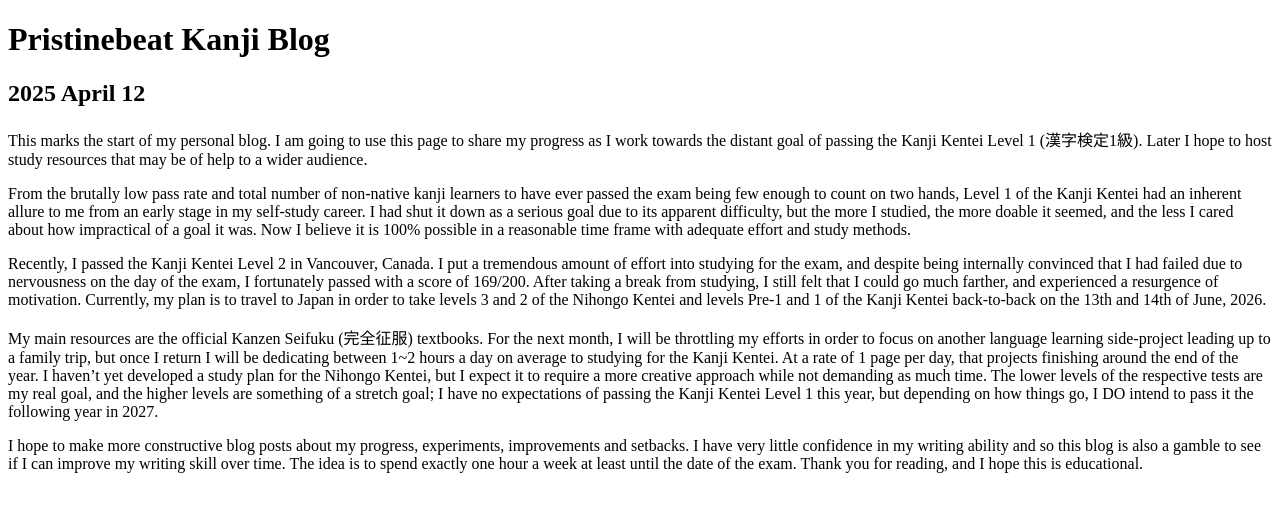
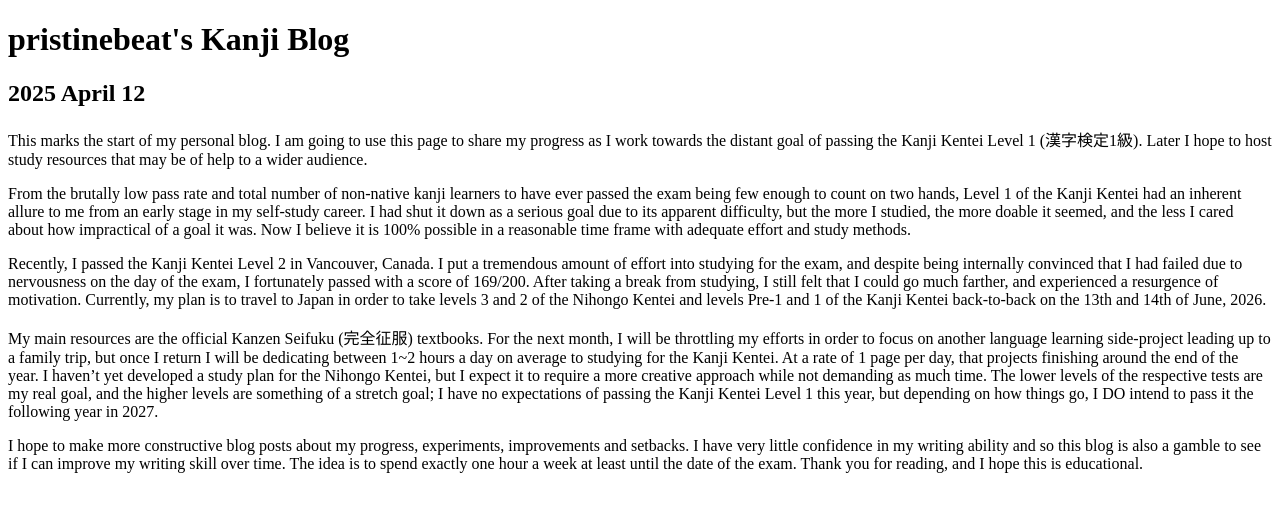
Before and after one commit to midorigo/midorigo.github.io, a plain HTML site: page index.html in a window 1280 px wide. Drawn offline with Linux system fonts and the light colour scheme.

Commit message:
lowecase pristinebeat

```diff
--- a/index.html
+++ b/index.html
@@ -1,5 +1,5 @@
 <!DOCTYPE html>
-<html><body><h1>Pristinebeat Kanji Blog</h1></body></html>
+<html><body><h1>pristinebeat's Kanji Blog</h1></body></html>
 
 <h2>2025 April 12</h2>
 <p>This marks the start of my personal blog. I am going to use this page to share my progress as I work towards the distant goal of passing the Kanji Kentei Level 1 (漢字検定1級). Later I hope to host study resources that may be of help to a wider audience.</p>
```
